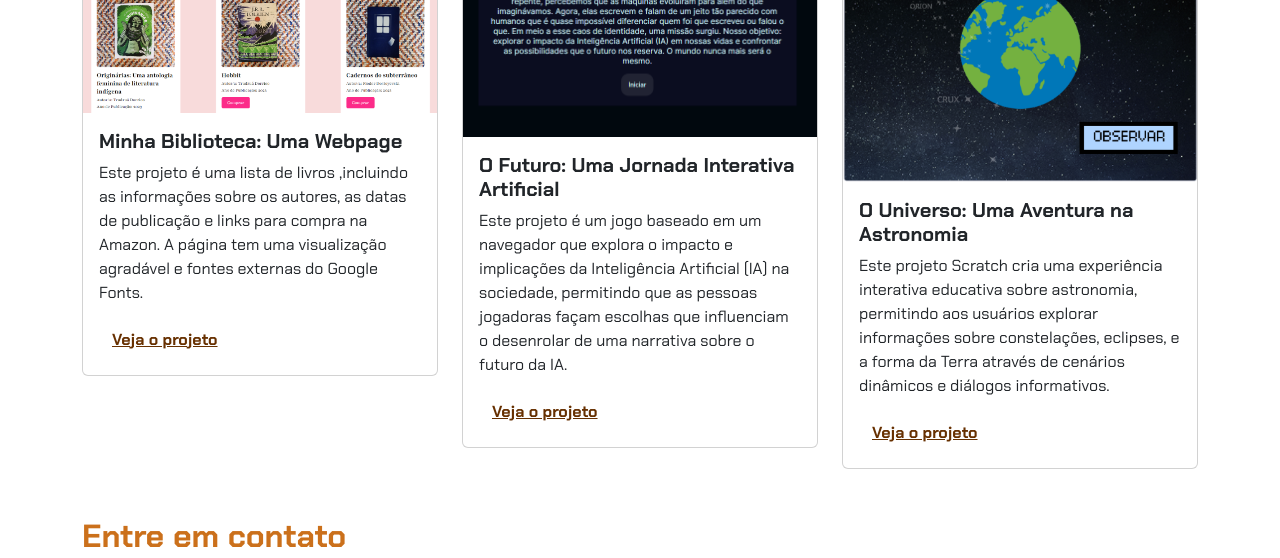
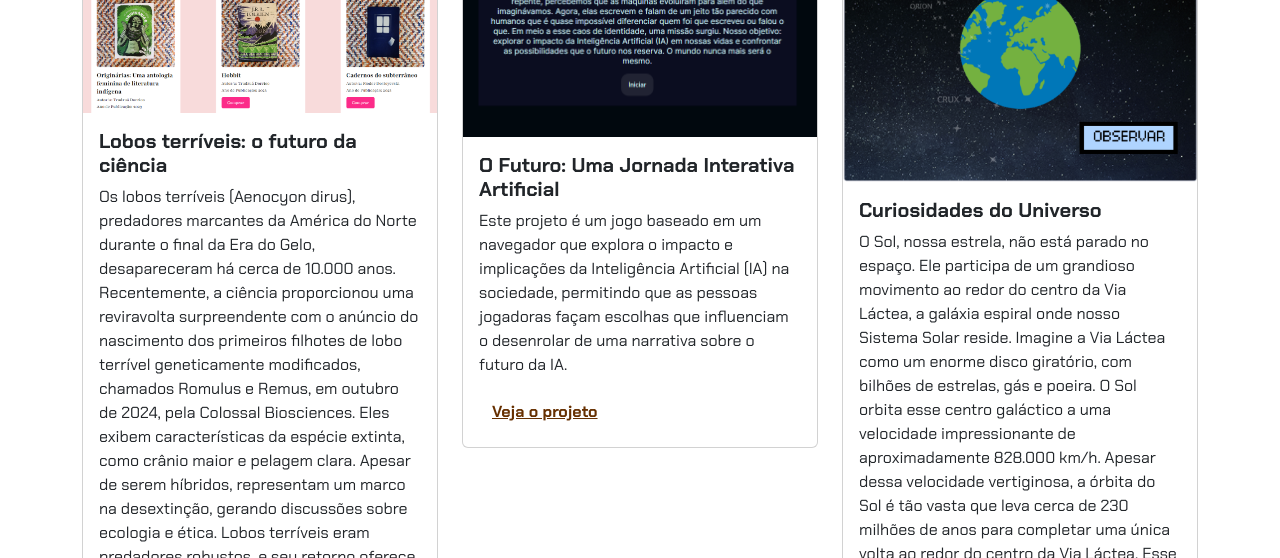
Before and after one commit to gabii0404/ALURAFIGMA, a plain HTML site: page index.html in a window 1280 px wide. Shown: the part 590-1148 px from the top of the page. Drawn offline with nearby package versions, Linux system fonts and the light colour scheme; files whose address does not match are found by name.

Commit message:
Update index.html

```diff
--- a/index.html
+++ b/index.html
@@ -16,7 +16,7 @@
             srcset="">
         <p class="lead">Eu sou Gabriela</p>
         <h1>Eu estudo Programação</h1>
-        <p>Sou estudante de computação, astronomia e nutrição. Aprendo sobre pensamento computacional, astronomia, nutrição e faço alguns projetos. Veja os projetos
+        <p>Sou estudante do ensino médio. Aprendo sobre pensamento computacional, ciência, astronomia e faço alguns projetos. Veja os projetos
             que já desenvolvi!</p>
         <p>Minhas habilidades</p>
         <div>
@@ -34,11 +34,17 @@
                 <div class="card">
                     <img src="img/projeto-1.png" class="card-img-top" alt="Imagem do projeto de biblioteca virtual">
                     <div class="card-body">
-                        <h5 class="card-title">Minha Biblioteca: Uma Webpage </h5>
-                        <p class="card-text">Este projeto é uma lista de livros
-                            ,incluindo as informações sobre os autores, as datas de publicação e links para compra
-                            na Amazon. A página tem uma visualização agradável e fontes
-                            externas do Google Fonts.
+                        <h5 class="card-title">Lobos terríveis: o futuro da ciência </h5>
+                        <p class="card-text"> Os lobos terríveis (Aenocyon dirus), predadores marcantes da América do Norte durante o final da Era do Gelo,
+                            desapareceram há cerca de 10.000 anos. Recentemente, a ciência proporcionou uma reviravolta surpreendente
+                            com o anúncio do nascimento dos primeiros filhotes
+                            de lobo terrível geneticamente modificados,
+                             chamados Romulus e Remus, em outubro de 2024,
+                             pela Colossal Biosciences.  Eles exibem características da espécie extinta,
+                             como crânio maior e pelagem clara. Apesar de serem híbridos, representam um marco na
+                              desextinção, gerando discussões sobre ecologia e ética.
+                              Lobos terríveis eram predadores robustos,
+                              e seu retorno oferece novas perspectivas para entender o passado e a conservação.
                         </p>
                         <button type="button" class="btn btn-link" data-bs-toggle="modal" data-bs-target="#modal1">Veja
                             o projeto</button>
@@ -67,11 +73,22 @@
                 <div class="card">
                     <img src="img/projeto-3.png" class="card-img-top" alt="Imagem do projeto de biblioteca virtual">
                     <div class="card-body">
-                        <h5 class="card-title">O Universo: Uma Aventura na Astronomia
+                        <h5 class="card-title">Curiosidades do Universo
                         </h5>
-                        <p class="card-text">Este projeto Scratch cria uma experiência interativa educativa sobre
-                            astronomia, permitindo aos usuários explorar informações sobre constelações, eclipses, e a
-                            forma da Terra através de cenários dinâmicos e diálogos informativos.
+                        <p class="card-text">O Sol, nossa estrela, não está parado no espaço.
+                            Ele participa de um grandioso movimento ao redor do centro da Via Láctea,
+                            a galáxia espiral onde nosso Sistema Solar reside. Imagine a Via Láctea como um enorme disco giratório,
+                             com bilhões de estrelas, gás e poeira. O Sol orbita esse centro galáctico a uma velocidade
+                             impressionante de aproximadamente 828.000 km/h.
+                            Apesar dessa velocidade vertiginosa, a órbita do Sol é tão vasta que leva
+                            cerca de 230 milhões de anos para completar uma única volta ao redor do centro da Via Láctea.
+                            Esse período é conhecido como ano galáctico ou ano cósmico. Para termos uma
+                            ideia da escala de tempo, a última vez que o Sol esteve nessa
+                            mesma posição em sua órbita, os dinossauros estavam começando a dominar a Terra!
+                            A jornada do Sol ao redor da Via Láctea é apenas uma pequena parte
+                            da vasta e dinâmica dança cósmica que acontece no universo.
+                            As constantes descobertas nos revelam um universo muito mais estranho,
+                            maravilhoso e cheio de mistérios do que jamais imaginamos.
                         </p>
                         <button type="button" class="btn btn-link" data-bs-toggle="modal" data-bs-target="#modal3">Veja
                             o projeto</button>
```
